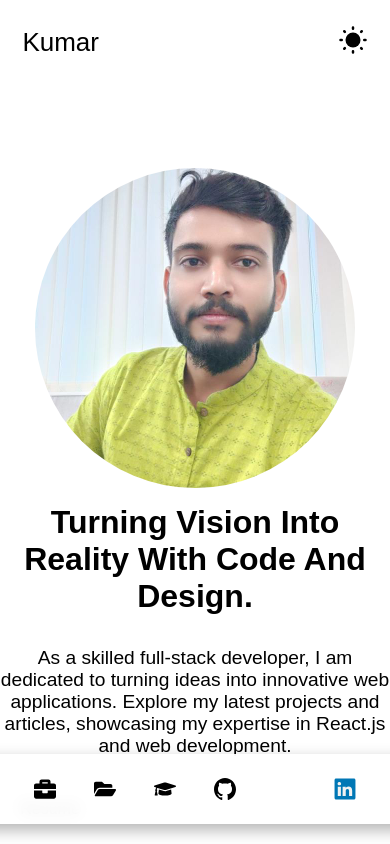
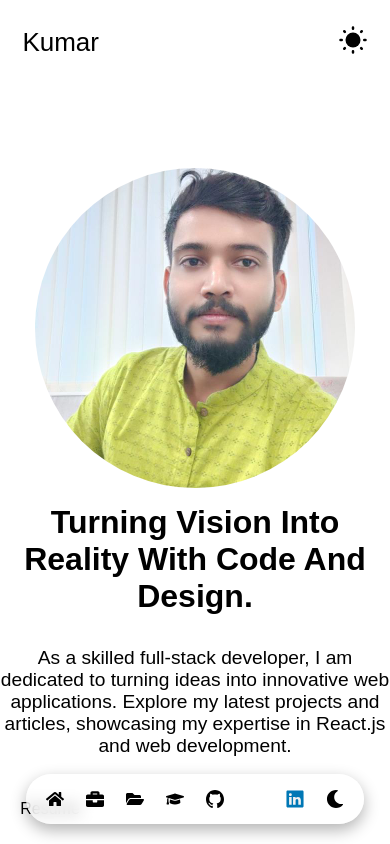
Before and after one commit to Raviyadav4224/portfolio, a React (Create React App) app: page / in a window 390 px wide. Shown: the top 844 px of the page. Built offline with nearby package versions, Linux system fonts and the light colour scheme.

Commit message:
fixed Botton nav css

```diff
--- a/src/App.css
+++ b/src/App.css
@@ -3,6 +3,7 @@
   padding: 0;
   box-sizing: border-box;
   font-family: "Mulish", sans-serif;
+  scroll-behavior: smooth;
 }
 
 * > a {
@@ -53,7 +54,6 @@ body {
   --textColorDarkMode: #f5f5f5;
 }
 
-
 /* Converted from SCSS — preserves original behaviour exactly (direct children, spacing, line-height, hover, etc.) */
 
 .about {
@@ -62,7 +62,6 @@ body {
   display: flex;
   flex-direction: column;
   align-items: center;
-  background-color: #f1f1f1;
   letter-spacing: 1px;
   padding: 2rem 4rem;
   line-height: 25px;
@@ -130,7 +129,7 @@ body {
   display: flex;
   align-items: center;
   justify-content: center;
-  margin: .5rem; /* final margin as in original SCSS (overrides earlier declaration) */
+  margin: 0.5rem; /* final margin as in original SCSS (overrides earlier declaration) */
   font-weight: 600;
   border-radius: 5px;
   padding: 3px 5px;
@@ -163,12 +162,10 @@ body {
   }
 }
 
-
 .projects {
   min-height: 100vh;
   height: auto;
   padding: 2rem 4rem;
-  background-color: #f1f1f1;
   letter-spacing: 1px;
   line-height: 25px;
   position: relative;
@@ -195,7 +192,7 @@ body {
   width: 19rem;
   background-color: #ffffff;
   box-shadow: rgba(14, 30, 37, 0.12) 0px 2px 4px 0px,
-              rgba(14, 30, 37, 0.32) 0px 2px 16px 0px;
+    rgba(14, 30, 37, 0.32) 0px 2px 16px 0px;
   border-radius: 10px;
   margin: 1rem;
   white-space: normal;
@@ -261,7 +258,6 @@ body {
 .work {
   min-height: 110vh;
   padding: 2rem 4rem;
-  background-color: #f1f1f1;
   letter-spacing: 1px;
   line-height: 25px;
   position: relative;
@@ -313,8 +309,7 @@ body {
 .timeline > div {
   width: 80%;
   box-shadow: rgba(17, 17, 26, 0.1) 0px 1px 0px,
-              rgba(17, 17, 26, 0.1) 0px 8px 24px,
-              rgba(17, 17, 26, 0.1) 0px 16px 48px;
+    rgba(17, 17, 26, 0.1) 0px 8px 24px, rgba(17, 17, 26, 0.1) 0px 16px 48px;
 }
 
 .timeline > div h1,
@@ -359,8 +354,7 @@ body {
 .timelineRight > div {
   width: 80%;
   box-shadow: rgba(17, 17, 26, 0.1) 0px 1px 0px,
-              rgba(17, 17, 26, 0.1) 0px 8px 24px,
-              rgba(17, 17, 26, 0.1) 0px 16px 48px;
+    rgba(17, 17, 26, 0.1) 0px 8px 24px, rgba(17, 17, 26, 0.1) 0px 16px 48px;
 }
 
 .timelineRight > div h1,
@@ -524,7 +518,7 @@ nav {
   bottom: -10px;
   width: 0%;
   height: 3px;
-  background-color: #F76D57;
+  background-color: #f76d57;
   border-radius: 5px;
 }
 
@@ -594,7 +588,6 @@ nav {
   display: flex;
   flex-direction: column;
   align-items: center;
-  background-color: #f1f1f1;
   letter-spacing: 1px;
   padding: 2rem 4rem;
   line-height: 25px;
@@ -707,8 +700,6 @@ footer {
   border-top: 2px solid black;
   font-size: 18px;
   font-weight: 300;
-  position: relative;
-  top: 10vh;
 }
 
 @media (max-width: 750px) {
--- a/src/components/About/About.jsx
+++ b/src/components/About/About.jsx
@@ -2,7 +2,7 @@ import { useSelector } from "react-redux";
 import { userdata } from "../../assets/data";
 const About = () => {
   const { isDark } = useSelector((state) => state.darkMode);
-
+console.log("isDark About",isDark)
   return (
     <div id="about" className={`about ${isDark ? "darktheme" : "lighttheme"}`}>
       <h1>About Me</h1>
--- a/src/components/BottomNav.css
+++ b/src/components/BottomNav.css
@@ -3,13 +3,13 @@
   bottom: 20px;
   left: 50%;
   transform: translateX(-50%);
-  display: none;
+  display: none; /* hidden by default, show on mobile */
   justify-content: space-around;
   align-items: center;
-  width: auto;
-  padding: 12px 18px;
+  width: fit-content;
+  padding: 10px 14px;
   border-radius: 50px;
-  background: rgba(17, 24, 39, 0.9);
+  background: rgba(255, 255, 255, 0.05);
   backdrop-filter: blur(8px);
   box-shadow: 0 6px 16px rgba(0, 0, 0, 0.3);
   z-index: 999;
@@ -17,22 +17,21 @@
   transition: transform 0.3s ease-in-out, background 0.3s ease, color 0.3s ease;
 }
 
-/* Light mode */
+/* Light & Dark mode */
 .bottom-nav.light {
-  background: rgba(255, 255, 255, 0.9);
   color: #000;
+  background: rgba(255, 255, 255, 0.6);
+}
+.bottom-nav.dark {
+  color: #fff;
+  background: rgba(30, 30, 30, 0.6);
 }
 
-/* Dark mode */
-.bottom-nav.dark {
-  background: rgba(0, 0, 0, 0.9);
-  color: #fff;
-}
-
-/* Show only on mobile (≤885px) */
+/* Show bottom nav on smaller screens */
 @media (max-width: 885px) {
   .bottom-nav {
     display: flex;
+    padding: 8px 12px;
   }
 }
 
@@ -41,22 +40,22 @@
 .bottom-nav span {
   color: inherit;
   text-decoration: none;
-  font-size: 22px;
+  font-size: 20px;
   display: flex;
   align-items: center;
   justify-content: center;
-  padding: 12px;
+  padding: 10px;
   border-radius: 50%;
   transition: all 0.2s ease-in-out;
-  position: relative; /* needed for tooltip */
+  position: relative;
   cursor: pointer;
 }
 
-/* Normalize all icons (React Icons + custom SVGs) */
+/* Normalize icons */
 .bottom-nav a svg,
 .bottom-nav span svg {
-  width: 22px;
-  height: 22px;
+  width: 20px;
+  height: 20px;
   flex-shrink: 0;
 }
 
@@ -65,7 +64,7 @@
 .bottom-nav span:hover {
   background: rgba(59, 130, 246, 0.2);
   color: #3b82f6;
-  transform: scale(1.15);
+  transform: scale(1.2);
 }
 
 /* Tooltip styling */
@@ -110,3 +109,25 @@
   opacity: 1;
   transform: translateX(-50%) translateY(-2px);
 }
+
+/* Smaller screens adjustments */
+@media (max-width: 480px) {
+  .bottom-nav{
+    gap: 6px;
+  }
+  .bottom-nav a,
+  .bottom-nav span {
+    padding: 8px;
+    font-size: 18px;
+  }
+
+  .bottom-nav a svg,
+  .bottom-nav span svg {
+    width: 18px;
+    height: 18px;
+  }
+
+  .bottom-nav::after {
+    bottom: 40px;
+  }
+}
```
